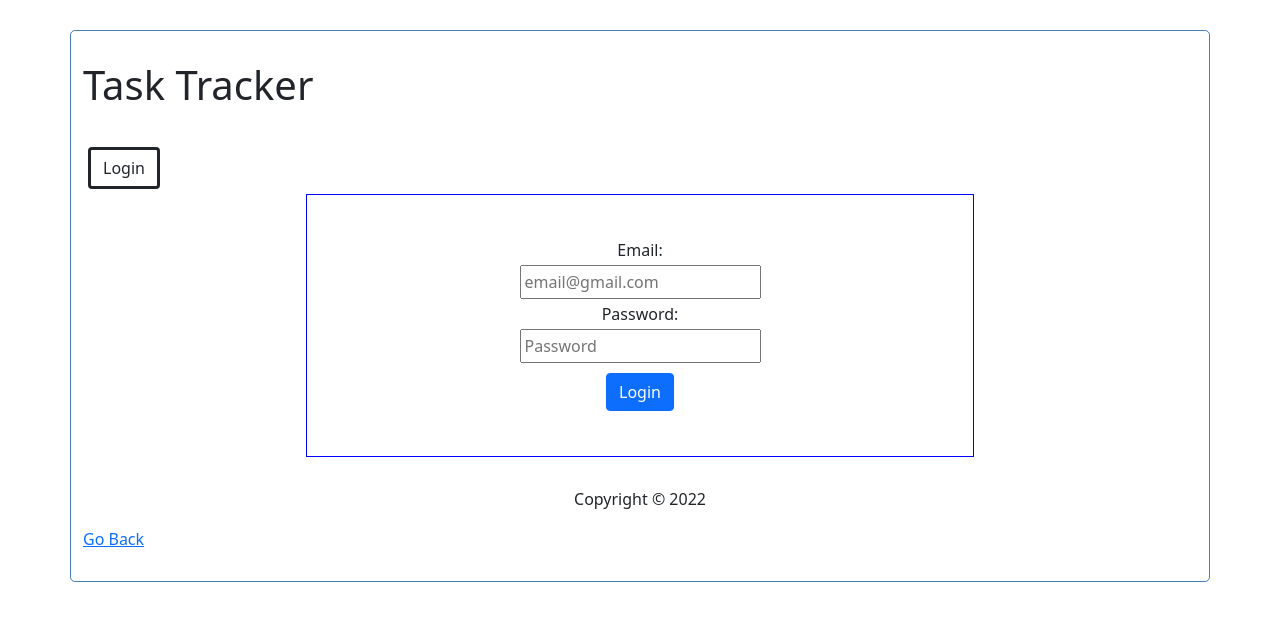
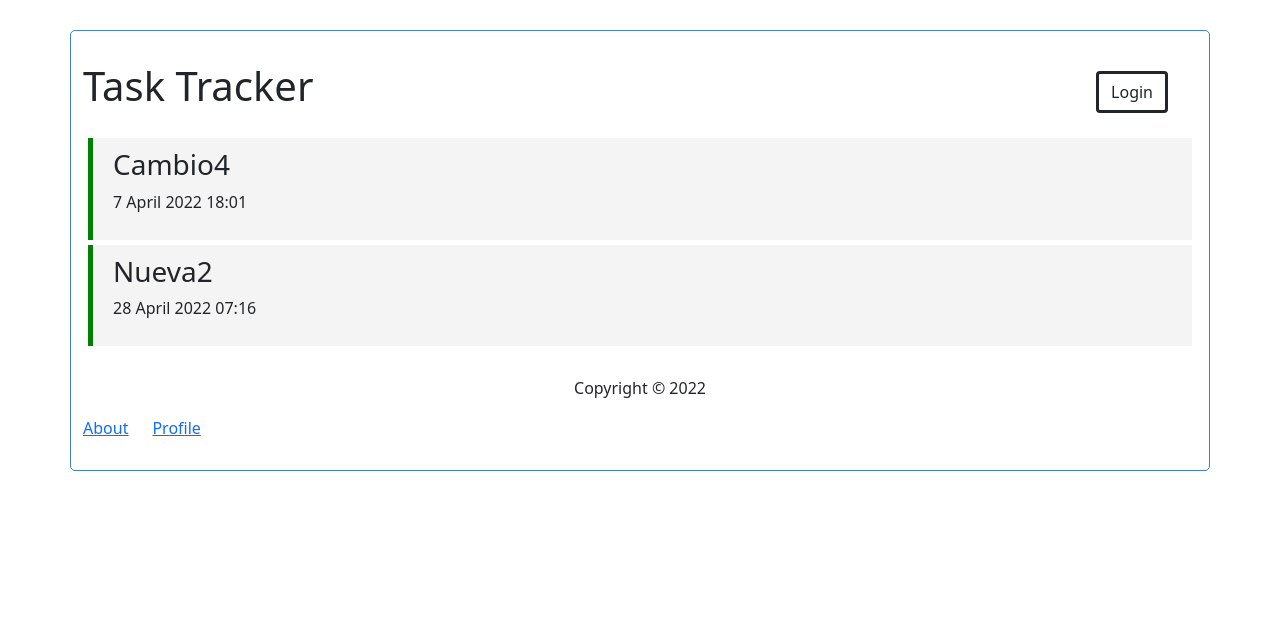
Before and after one commit to MarcosSanz1/reactFin-repo, a React (Create React App) app: page /taskTracker/ in a window 1280 px wide. Before the commit this address led to /taskTracker/login. Shown: the top 620 px of the page. Built offline with nearby package versions, Linux system fonts and the light colour scheme; data requests are answered from the project's data file.

Commit message:
Push todo más o menos terminado

```diff
--- a/src/App.js
+++ b/src/App.js
@@ -248,14 +248,7 @@ const App = () => {
         {/* setShowAddTask queremos establecerlo en el opuesto de cualquier valor */}
         <Header onAdd={() => setShowAddTask(!showAddTask)}
         showAdd={showAddTask} onEdit={() => setShowAddTask(!showAddTask)}
-        login={login}/>
-        {/* Ahora el botón no cambiará el nombre si no que pasará a la página de Login, y esta sacará la boolean de si ha conseguido iniciar o no
-        el botón de Login no se mostrará en la página de login y cuando entre y cambie de página aparecerá el botón con el texto Log out, que a darle cuando está en Log out cerrará sesión
-        y vuelta a empezar*/}
-        <LoginButton login={login} setLogin={(value) => setLogin(value)}  textLogin={login ? "Log out" : "Login"}/>
-        {/* <button className="p-2" onClick={() => setLogin(!login)}>{login ? "Log out" : "Login"}</button> */}
-        {/* <LoginButton color={ login ? 'red' : 'white'}
-        text={login ? 'Log out' : 'Login'} /> */}
+        login={login} setLogin={setLogin}/>
         <Routes>
           <Route path="/"
           element={
--- a/src/components/Header.js
+++ b/src/components/Header.js
@@ -2,33 +2,50 @@ import React from 'react'
 import PropTypes from 'prop-types'
 import AddButton from './AddButton'
 import EditButton from './EditButton'
+import LoginButton from './LoginButton'
 import { useLocation } from 'react-router-dom'
+import { Col, Row } from 'react-bootstrap'
 
 // props ahora es el título
 // Podemos pasarle parametros desde aquí al button y hasta funciones "onClick"
-const Header = ({title , onAdd, showAdd, onEdit, login }) => {
+// FALTA PASAR EL SETLOGIN
+const Header = ({title , onAdd, showAdd, onEdit, login, setLogin }) => {
   // Esto nos permite ver la ruta en la que estamos actualmente
   const location = useLocation()
   return (
     <header className='header'>
       <h1>{title}</h1>
+      <Row>
+        <Col>
+        {/* No podemos setear el Login en el boton de abrir login. Lo tenemos que hacer en el boton del "formulario Login.js" */}
+          {location.pathname === "/" ? (
+            <LoginButton
+              login={login}
+              setLogin={(value) => setLogin(value)}
+              textLogin={login ? "Log out" : "Login"}
+            />
+          ) : null }
+        </Col>
+        <Col>
           {/* Vamos a añadir un condicional "? :" para dependiendo de la ruta en la que estamos,
           mostrar o no el botón de add task */}
-      {location.pathname === "/" && (
+          {location.pathname === "/" ? (
           <AddButton
             login={login}
             color={showAdd ? 'red' : 'green'}
             text={showAdd ? 'Close' : 'Add'}
             onClick={onAdd}
           />
-      )}
-      {location.pathname.indexOf('task') !== -1 && (
+          ) : null }
+          {location.pathname.indexOf('task') !== -1 ? (
           <EditButton
             color={showAdd ? 'red' : 'green'}
             text={showAdd ? 'Close' : 'Edit'}
             onClick={onEdit}
           />
-      )}
+          ) : null }
+        </Col>
+      </Row>
     </header>
   )
 }
--- a/src/components/Login.js
+++ b/src/components/Login.js
@@ -1,5 +1,4 @@
-import { useEffect, useState } from 'react'
-import { Form, Button, Row} from 'react-bootstrap'
+import { useState } from 'react'
 import { useNavigate } from 'react-router-dom';
 import "../css/Login.css";
 import "bootstrap/dist/css/bootstrap.min.css";
@@ -70,7 +69,6 @@ const Login = ({ setLogin }) => {
     const onSubmit = (e) => {
         e.preventDefault()
 
-        console.log("Hace el onSubmit")
         localStorage.setItem('email', email);
         fetchUsers()
     }
--- a/src/components/LoginButton.js
+++ b/src/components/LoginButton.js
@@ -1,36 +1,17 @@
-import React, { useEffect, useState } from 'react'
+import React from 'react'
 import PropTypes from 'prop-types'
-import { useNavigate, useLocation } from 'react-router-dom'
+import { useNavigate } from 'react-router-dom'
 
-const LoginButton = ({ login, setLogin, textLogin}) => {
+const LoginButton = ({ setLogin, textLogin}) => {
 
-    const [catchLogin, setCatchLogin] = useState(login)
     const navigate = useNavigate();
 
-    // Si de un inicio el login esta a false entrará en la página de login
-    // Esto lo hará hasta que catchLogin cambie de valor
-    useEffect(() => {
-        if (!login){
-            navigate("/login")
-        }
-    }, [catchLogin])
-
     const onLoginUser = () => {
-
         setLogin(false);
-        setCatchLogin(!catchLogin)
-
-        // if (!login) {
-        //     navigate("/")
-        // }
-        // else{
-        //     navigate("/login")
-        // }
+        navigate("/login")
     }
 
     return <button
-    // hidden={} -> Necesito poner una variable que este a true o false cuando
-    // este en una ruta u otra
     onClick={() => onLoginUser()}
     style={{ border: "solid"} }
     className='btn'>{textLogin}</button>
```
Also changed, not shown: package.json (line endings or trailing spaces). Lines whose indentation alone changed are shown as unchanged.
